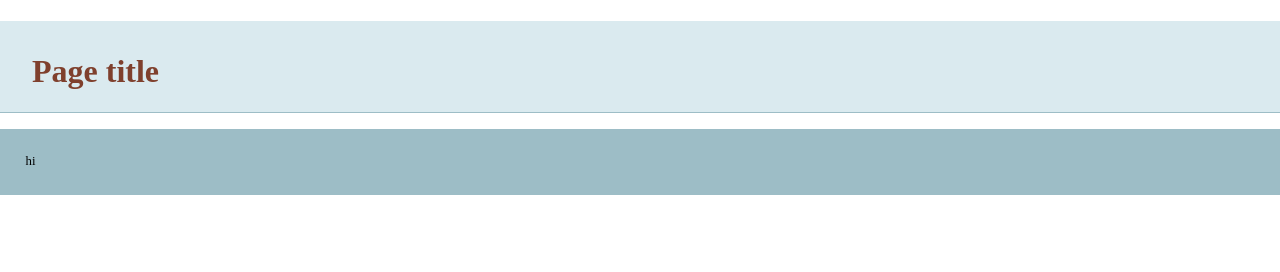
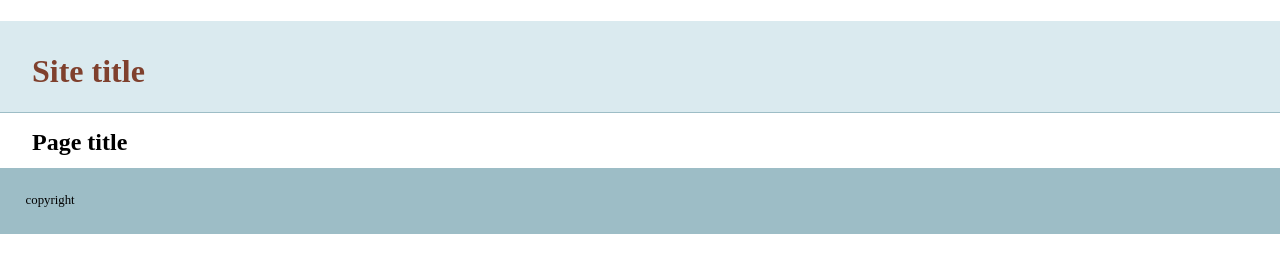
Before and after one commit to AterDeus/git-learning, a plain HTML site: page index.html in a window 1280 px wide. Drawn offline with Linux system fonts and the light colour scheme.

Commit message:
added more info to index

```diff
--- a/index.html
+++ b/index.html
@@ -14,14 +14,15 @@
     </head>
     <body>
     <header>
-	<h1>Page title</h1>
+	<h1>Site title</h1>
     </header>
     <nav id="pageNav">
     </nav>
     <main>
+    <h2>Page title</h2>
     </main>
     <footer>
-    hi
+    copyright
     </footer>
         <script>
 //use the modernizr load to load up external scripts. This will load the scripts asynchronously, but the order listed matters. Although it will load all scripts in parallel, it will execute them in the order listed
```
